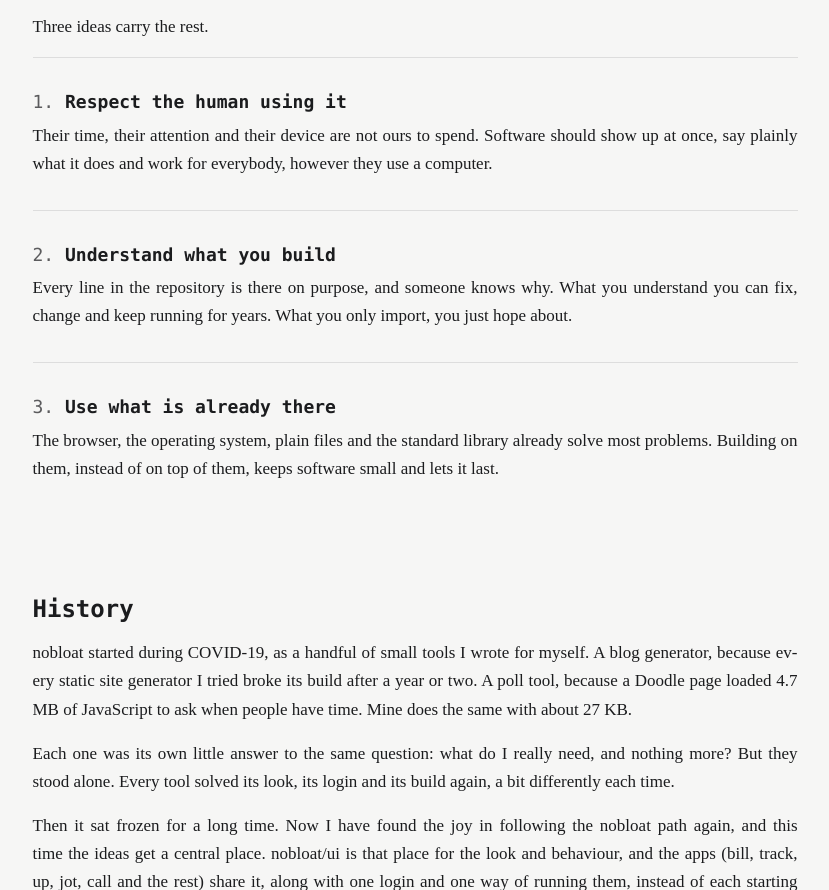
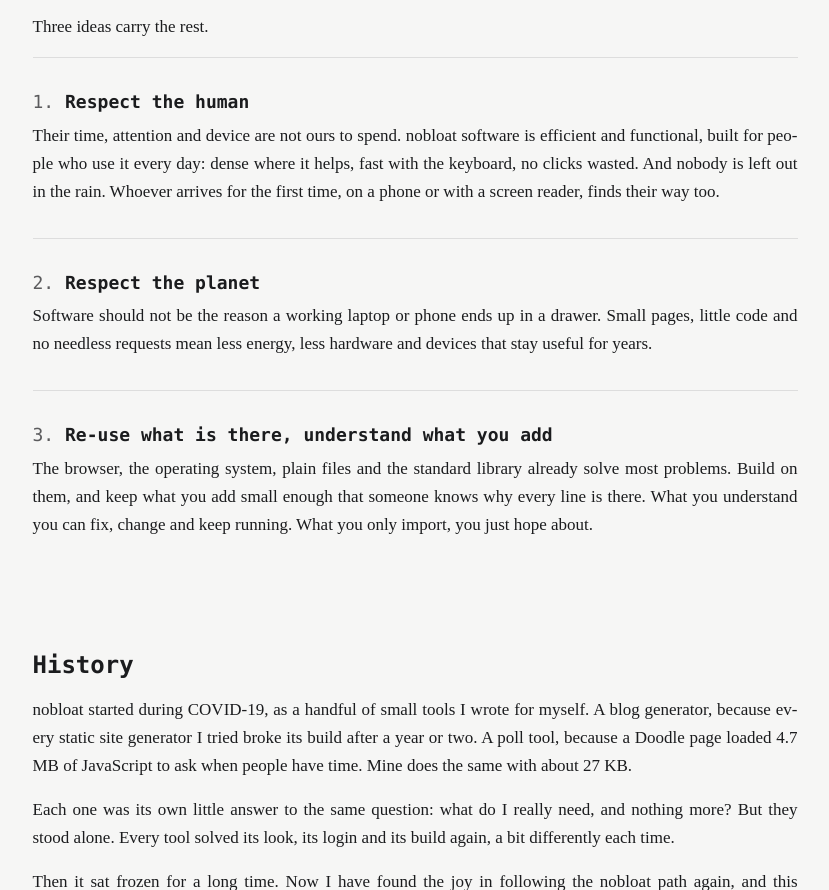
Before and after one commit to nobloat/ui, a plain HTML site: page rules.html in a window 1280 px wide. Shown: the part 1170-2060 px from the top of the page, without its empty margins (225-1054 px from the left). Drawn offline with Linux system fonts and the light colour scheme.

Commit message:
rules: philosophy as three ideas (human, planet, re-use and understand)
Co-Authored-By: Claude Opus 5.5 <noreply@anthropic.com>

```diff
--- a/rules.html
+++ b/rules.html
@@ -27,9 +27,7 @@
 <p class="t-prose">nobloat is pragmatic software minimalism. Pragmatic, because the goal is software that works well, not the smallest possible number of anything. A dependency can be the right call. It just has to earn its place, like everything else.</p>
 <p class="t-prose">Three ideas carry the rest.</p>
 <ol class="rl-list rl-ideas">
-<li><h3 class="t-subheading">Respect the human using it</h3><p class="t-prose">Their time, their attention and their device are not ours to spend. Software should show up at once, say plainly what it does and work for everybody, however they use a computer.</p></li>
-<li><h3 class="t-subheading">Understand what you build</h3><p class="t-prose">Every line in the repository is there on purpose, and someone knows why. What you understand you can fix, change and keep running for years. What you only import, you just hope about.</p></li>
-<li><h3 class="t-subheading">Use what is already there</h3><p class="t-prose">The browser, the operating system, plain files and the standard library already solve most problems. Building on them, instead of on top of them, keeps software small and lets it last.</p></li>
+<li><h3 class="t-subheading">Respect the human</h3><p class="t-prose">Their time, attention and device are not ours to spend. nobloat software is efficient and functional, built for people who use it every day: dense where it helps, fast with the keyboard, no clicks wasted. And nobody is left out in the rain. Whoever arrives for the first time, on a phone or with a screen reader, finds their way too.</p></li><li><h3 class="t-subheading">Respect the planet</h3><p class="t-prose">Software should not be the reason a working laptop or phone ends up in a drawer. Small pages, little code and no needless requests mean less energy, less hardware and devices that stay useful for years.</p></li><li><h3 class="t-subheading">Re-use what is there, understand what you add</h3><p class="t-prose">The browser, the operating system, plain files and the standard library already solve most problems. Build on them, and keep what you add small enough that someone knows why every line is there. What you understand you can fix, change and keep running. What you only import, you just hope about.</p></li>
 </ol>
 <h2 class="t-heading">History</h2>
 <p class="t-prose">nobloat started during COVID-19, as a handful of small tools I wrote for myself. A blog generator, because every static site generator I tried broke its build after a year or two. A poll tool, because a Doodle page loaded 4.7 MB of JavaScript to ask when people have time. Mine does the same with about 27 KB.</p>
```
